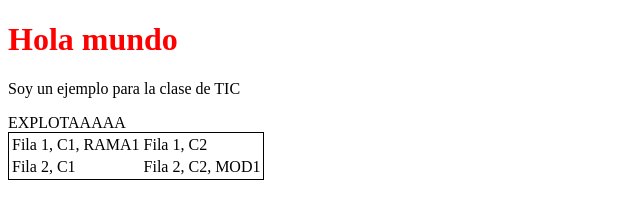
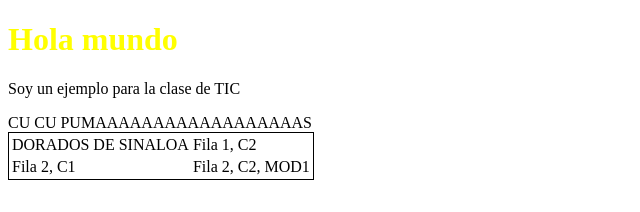
Before and after one commit to LOO1H3R/PROYECTO-TIC-2-735869, a plain HTML site: page index.html in a window 1280 px wide. Shown: the whole page, without its empty margins (0-640 px from the left). Drawn offline with Linux system fonts and the light colour scheme.

Commit message:
CAMBIOS FORCE PUSH

```diff
--- a/index.html
+++ b/index.html
@@ -10,8 +10,8 @@
         <p>Soy un ejemplo para la clase de TIC</p>
         <table style="border:1px solid #000000">
             <tr>
-                EXPLOTAAAAA
-                <td>Fila 1, C1, RAMA1</td>
+                CU CU PUMAAAAAAAAAAAAAAAAAAS
+                <td>DORADOS DE SINALOA</td>
                 <td>Fila 1, C2</td>
             </tr>
             <tr>
--- a/style.css
+++ b/style.css
@@ -1,7 +1,7 @@
 h1 {
-    color: red;
+    color: yellow;
 }
 
 p1 {
-    color: blue;
+    color: yellow;
 }
```
